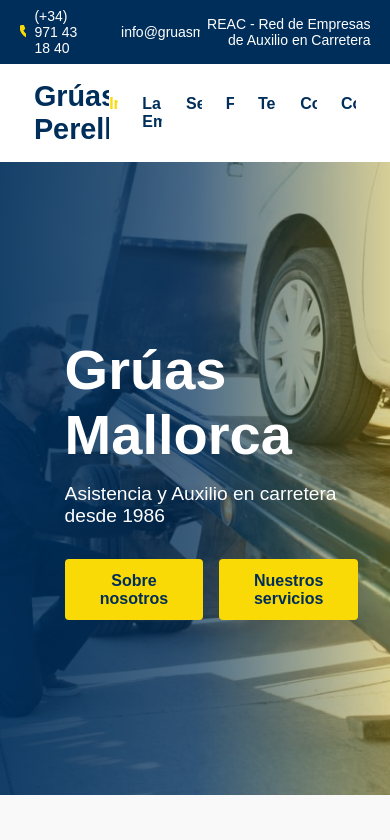
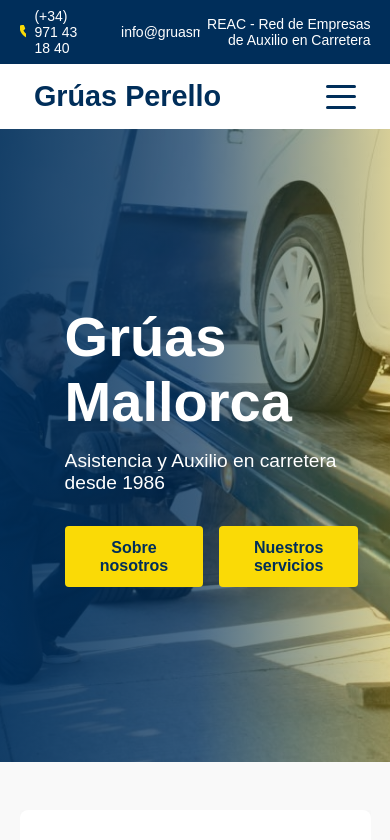
Before and after one commit to jaume768/GruasKurt, a React (Vite) app: page / in a window 390 px wide. Shown: the top 840 px of the page. Built offline with nearby package versions, Linux system fonts and the light colour scheme; the HTML template or start-up script is replaced by a standard one.

Commit message:
ajustes responsive des navbar

```diff
--- a/src/components/Header.jsx
+++ b/src/components/Header.jsx
@@ -1,23 +1,39 @@
-import React from 'react';
+import React, { useState } from 'react';
 import { Link, useLocation } from 'react-router-dom';
 import './css/Header.css';
 
 export default function Header() {
   const location = useLocation();
+  const [menuOpen, setMenuOpen] = useState(false);
+
+  const toggleMenu = () => {
+    setMenuOpen(!menuOpen);
+  };
 
   return (
     <header>
       <div className="container-header">
         <h1 className="logo">Grúas Perello</h1>
-        <nav>
+
+        <div className="mobile-menu-toggle" onClick={toggleMenu}>
+          <div className={`hamburger ${menuOpen ? 'open' : ''}`}>
+            <span></span>
+            <span></span>
+            <span></span>
+          </div>
+        </div>
+
+        {menuOpen && <div className="menu-overlay" onClick={toggleMenu}></div>}
+
+        <nav className={menuOpen ? 'open' : ''}>
           <ul>
-            <li><Link to="/" className={location.pathname === '/' ? 'active' : ''}><b>Inicio</b></Link></li>
-            <li><Link to="/la-empresa" className={location.pathname === '/la-empresa' ? 'active' : ''}><b>La Empresa</b></Link></li>
-            <li><Link to="/servicios" className={location.pathname === '/servicios' ? 'active' : ''}><b>Servicios</b></Link></li>
-            <li><Link to="/flota" className={location.pathname === '/flota' ? 'active' : ''}><b>Flota</b></Link></li>
-            <li><Link to="/tecnologia" className={location.pathname === '/tecnologia' ? 'active' : ''}><b>Tecnología</b></Link></li>
-            <li><Link to="/cobertura" className={location.pathname === '/cobertura' ? 'active' : ''}><b>Cobertura</b></Link></li>
-            <li><Link to="/contacto" className={location.pathname === '/contacto' ? 'active' : ''}><b>Contacto</b></Link></li>
+            <li><Link to="/" className={location.pathname === '/' ? 'active' : ''} onClick={() => setMenuOpen(false)}><b>Inicio</b></Link></li>
+            <li><Link to="/la-empresa" className={location.pathname === '/la-empresa' ? 'active' : ''} onClick={() => setMenuOpen(false)}><b>La Empresa</b></Link></li>
+            <li><Link to="/servicios" className={location.pathname === '/servicios' ? 'active' : ''} onClick={() => setMenuOpen(false)}><b>Servicios</b></Link></li>
+            <li><Link to="/flota" className={location.pathname === '/flota' ? 'active' : ''} onClick={() => setMenuOpen(false)}><b>Flota</b></Link></li>
+            <li><Link to="/tecnologia" className={location.pathname === '/tecnologia' ? 'active' : ''} onClick={() => setMenuOpen(false)}><b>Tecnología</b></Link></li>
+            <li><Link to="/cobertura" className={location.pathname === '/cobertura' ? 'active' : ''} onClick={() => setMenuOpen(false)}><b>Cobertura</b></Link></li>
+            <li><Link to="/contacto" className={location.pathname === '/contacto' ? 'active' : ''} onClick={() => setMenuOpen(false)}><b>Contacto</b></Link></li>
           </ul>
         </nav>
       </div>
--- a/src/components/css/About.css
+++ b/src/components/css/About.css
@@ -72,6 +72,7 @@
 .feature-item {
   flex: 1;
   min-width: 300px;
+  overflow: hidden;
   display: flex;
   align-items: flex-start;
   gap: 1.2rem;
--- a/src/components/css/Header.css
+++ b/src/components/css/Header.css
@@ -1,7 +1,8 @@
 header {
   background-color: white;
   padding: 1rem;
-  box-shadow: 0 2px 4px rgba(0,0,0,0.1);
+  box-shadow: 0 2px 4px rgba(0, 0, 0, 0.1);
+  position: relative;
 }
 
 .container-header {
@@ -10,17 +11,55 @@
   margin: 0 auto;
   display: flex;
   align-items: center;
+  justify-content: space-between;
 }
 
 .logo {
   color: #002e5a;
   margin: 0;
-  margin-right: auto;
   font-size: 1.8rem;
+  z-index: 1;
+}
+
+/* Mobile menu toggle */
+.mobile-menu-toggle {
+  display: none;
+  cursor: pointer;
+  z-index: 10;
+}
+
+.hamburger {
+  width: 30px;
+  height: 24px;
+  position: relative;
+  display: flex;
+  flex-direction: column;
+  justify-content: space-between;
+}
+
+.hamburger span {
+  display: block;
+  height: 3px;
+  width: 100%;
+  background-color: #002e5a;
+  border-radius: 3px;
+  transition: all 0.3s ease;
+}
+
+.hamburger.open span:nth-child(1) {
+  transform: translateY(10.5px) rotate(45deg);
+}
+
+.hamburger.open span:nth-child(2) {
+  opacity: 0;
+}
+
+.hamburger.open span:nth-child(3) {
+  transform: translateY(-10.5px) rotate(-45deg);
 }
 
 nav {
-  margin-left: auto;
+  transition: all 0.3s ease;
 }
 
 nav ul {
@@ -46,3 +85,52 @@
   color: #fada06;
   font-weight: 700;
 }
+
+/* Responsive styles */
+@media (max-width: 992px) {
+  .mobile-menu-toggle {
+    display: block;
+  }
+
+  .menu-overlay {
+    position: fixed;
+    top: 0;
+    left: 0;
+    width: 100%;
+    height: 100%;
+    background-color: rgba(0, 0, 0, 0.5);
+    z-index: 4;
+  }
+
+  nav {
+    position: fixed;
+    top: 0;
+    right: -100%;
+    width: 70%;
+    max-width: 300px;
+    height: 100vh;
+    background-color: white;
+    box-shadow: -2px 0 5px rgba(0, 0, 0, 0.1);
+    padding: 80px 20px 20px;
+    z-index: 5;
+    transition: right 0.3s ease;
+  }
+
+  nav.open {
+    right: 0;
+  }
+
+  nav ul {
+    flex-direction: column;
+    gap: 1.2rem;
+    margin-top: 3em;
+    margin-right: 1em;
+    text-align: right;
+  }
+
+  nav a {
+    display: block;
+    padding: 0.5rem 0;
+    font-size: 1.1rem;
+  }
+}
```
